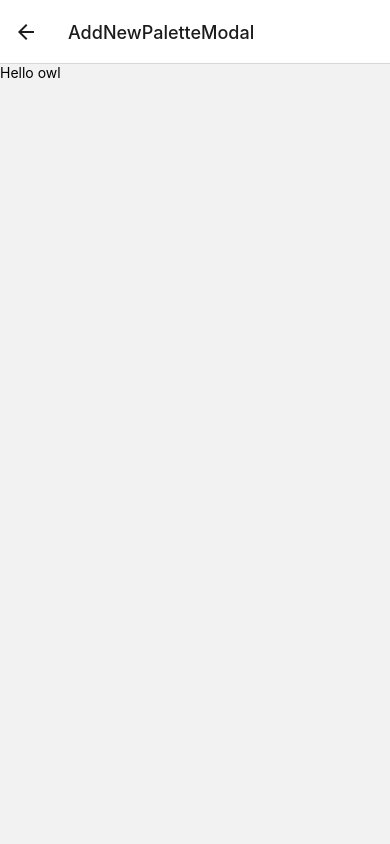
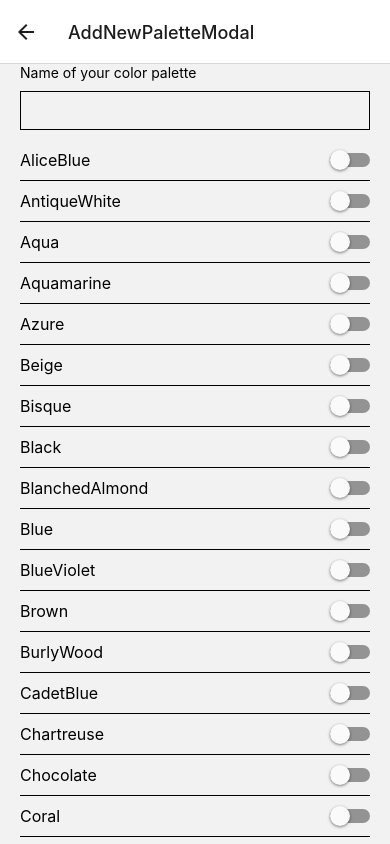
Before and after one commit to KocherginV/AwesomeProject, a React Native app: screen /AddNewPaletteModal in a window 390 px wide. Built offline with nearby package versions, Linux system fonts and the light colour scheme; no server answers.

Commit message:
filled color modal, wip

```diff
--- a/screens/ColorPaletteModal.js
+++ b/screens/ColorPaletteModal.js
@@ -1,12 +1,241 @@
-import React from 'react';
-import { View, Text } from 'react-native';
+import React, { useState } from 'react';
+import {
+  Text,
+  SafeAreaView,
+  ScrollView,
+  TextInput,
+  StyleSheet,
+  Switch,
+  View,
+  TouchableOpacity,
+  FlatList,
+} from 'react-native';
 
 const AddNewPaletteModal = () => {
+  const COLORS = [
+    { colorName: 'AliceBlue', hexCode: '#F0F8FF' },
+    { colorName: 'AntiqueWhite', hexCode: '#FAEBD7' },
+    { colorName: 'Aqua', hexCode: '#00FFFF' },
+    { colorName: 'Aquamarine', hexCode: '#7FFFD4' },
+    { colorName: 'Azure', hexCode: '#F0FFFF' },
+    { colorName: 'Beige', hexCode: '#F5F5DC' },
+    { colorName: 'Bisque', hexCode: '#FFE4C4' },
+    { colorName: 'Black', hexCode: '#000000' },
+    { colorName: 'BlanchedAlmond', hexCode: '#FFEBCD' },
+    { colorName: 'Blue', hexCode: '#0000FF' },
+    { colorName: 'BlueViolet', hexCode: '#8A2BE2' },
+    { colorName: 'Brown', hexCode: '#A52A2A' },
+    { colorName: 'BurlyWood', hexCode: '#DEB887' },
+    { colorName: 'CadetBlue', hexCode: '#5F9EA0' },
+    { colorName: 'Chartreuse', hexCode: '#7FFF00' },
+    { colorName: 'Chocolate', hexCode: '#D2691E' },
+    { colorName: 'Coral', hexCode: '#FF7F50' },
+    { colorName: 'CornflowerBlue', hexCode: '#6495ED' },
+    { colorName: 'Cornsilk', hexCode: '#FFF8DC' },
+    { colorName: 'Crimson', hexCode: '#DC143C' },
+    { colorName: 'Cyan', hexCode: '#00FFFF' },
+    { colorName: 'DarkBlue', hexCode: '#00008B' },
+    { colorName: 'DarkCyan', hexCode: '#008B8B' },
+    { colorName: 'DarkGoldenRod', hexCode: '#B8860B' },
+    { colorName: 'DarkGray', hexCode: '#A9A9A9' },
+    { colorName: 'DarkGrey', hexCode: '#A9A9A9' },
+    { colorName: 'DarkGreen', hexCode: '#006400' },
+    { colorName: 'DarkKhaki', hexCode: '#BDB76B' },
+    { colorName: 'DarkMagenta', hexCode: '#8B008B' },
+    { colorName: 'DarkOliveGreen', hexCode: '#556B2F' },
+    { colorName: 'Darkorange', hexCode: '#FF8C00' },
+    { colorName: 'DarkOrchid', hexCode: '#9932CC' },
+    { colorName: 'DarkRed', hexCode: '#8B0000' },
+    { colorName: 'DarkSalmon', hexCode: '#E9967A' },
+    { colorName: 'DarkSeaGreen', hexCode: '#8FBC8F' },
+    { colorName: 'DarkSlateBlue', hexCode: '#483D8B' },
+    { colorName: 'DarkSlateGray', hexCode: '#2F4F4F' },
+    { colorName: 'DarkSlateGrey', hexCode: '#2F4F4F' },
+    { colorName: 'DarkTurquoise', hexCode: '#00CED1' },
+    { colorName: 'DarkViolet', hexCode: '#9400D3' },
+    { colorName: 'DeepPink', hexCode: '#FF1493' },
+    { colorName: 'DeepSkyBlue', hexCode: '#00BFFF' },
+    { colorName: 'DimGray', hexCode: '#696969' },
+    { colorName: 'DimGrey', hexCode: '#696969' },
+    { colorName: 'DodgerBlue', hexCode: '#1E90FF' },
+    { colorName: 'FireBrick', hexCode: '#B22222' },
+    { colorName: 'FloralWhite', hexCode: '#FFFAF0' },
+    { colorName: 'ForestGreen', hexCode: '#228B22' },
+    { colorName: 'Fuchsia', hexCode: '#FF00FF' },
+    { colorName: 'Gainsboro', hexCode: '#DCDCDC' },
+    { colorName: 'GhostWhite', hexCode: '#F8F8FF' },
+    { colorName: 'Gold', hexCode: '#FFD700' },
+    { colorName: 'GoldenRod', hexCode: '#DAA520' },
+    { colorName: 'Gray', hexCode: '#808080' },
+    { colorName: 'Grey', hexCode: '#808080' },
+    { colorName: 'Green', hexCode: '#008000' },
+    { colorName: 'GreenYellow', hexCode: '#ADFF2F' },
+    { colorName: 'HoneyDew', hexCode: '#F0FFF0' },
+    { colorName: 'HotPink', hexCode: '#FF69B4' },
+    { colorName: 'IndianRed', hexCode: '#CD5C5C' },
+    { colorName: 'Indigo', hexCode: '#4B0082' },
+    { colorName: 'Ivory', hexCode: '#FFFFF0' },
+    { colorName: 'Khaki', hexCode: '#F0E68C' },
+    { colorName: 'Lavender', hexCode: '#E6E6FA' },
+    { colorName: 'LavenderBlush', hexCode: '#FFF0F5' },
+    { colorName: 'LawnGreen', hexCode: '#7CFC00' },
+    { colorName: 'LemonChiffon', hexCode: '#FFFACD' },
+    { colorName: 'LightBlue', hexCode: '#ADD8E6' },
+    { colorName: 'LightCoral', hexCode: '#F08080' },
+    { colorName: 'LightCyan', hexCode: '#E0FFFF' },
+    { colorName: 'LightGoldenRodYellow', hexCode: '#FAFAD2' },
+    { colorName: 'LightGray', hexCode: '#D3D3D3' },
+    { colorName: 'LightGrey', hexCode: '#D3D3D3' },
+    { colorName: 'LightGreen', hexCode: '#90EE90' },
+    { colorName: 'LightPink', hexCode: '#FFB6C1' },
+    { colorName: 'LightSalmon', hexCode: '#FFA07A' },
+    { colorName: 'LightSeaGreen', hexCode: '#20B2AA' },
+    { colorName: 'LightSkyBlue', hexCode: '#87CEFA' },
+    { colorName: 'LightSlateGray', hexCode: '#778899' },
+    { colorName: 'LightSlateGrey', hexCode: '#778899' },
+    { colorName: 'LightSteelBlue', hexCode: '#B0C4DE' },
+    { colorName: 'LightYellow', hexCode: '#FFFFE0' },
+    { colorName: 'Lime', hexCode: '#00FF00' },
+    { colorName: 'LimeGreen', hexCode: '#32CD32' },
+    { colorName: 'Linen', hexCode: '#FAF0E6' },
+    { colorName: 'Magenta', hexCode: '#FF00FF' },
+    { colorName: 'Maroon', hexCode: '#800000' },
+    { colorName: 'MediumAquaMarine', hexCode: '#66CDAA' },
+    { colorName: 'MediumBlue', hexCode: '#0000CD' },
+    { colorName: 'MediumOrchid', hexCode: '#BA55D3' },
+    { colorName: 'MediumPurple', hexCode: '#9370D8' },
+    { colorName: 'MediumSeaGreen', hexCode: '#3CB371' },
+    { colorName: 'MediumSlateBlue', hexCode: '#7B68EE' },
+    { colorName: 'MediumSpringGreen', hexCode: '#00FA9A' },
+    { colorName: 'MediumTurquoise', hexCode: '#48D1CC' },
+    { colorName: 'MediumVioletRed', hexCode: '#C71585' },
+    { colorName: 'MidnightBlue', hexCode: '#191970' },
+    { colorName: 'MintCream', hexCode: '#F5FFFA' },
+    { colorName: 'MistyRose', hexCode: '#FFE4E1' },
+    { colorName: 'Moccasin', hexCode: '#FFE4B5' },
+    { colorName: 'NavajoWhite', hexCode: '#FFDEAD' },
+    { colorName: 'Navy', hexCode: '#000080' },
+    { colorName: 'OldLace', hexCode: '#FDF5E6' },
+    { colorName: 'Olive', hexCode: '#808000' },
+    { colorName: 'OliveDrab', hexCode: '#6B8E23' },
+    { colorName: 'Orange', hexCode: '#FFA500' },
+    { colorName: 'OrangeRed', hexCode: '#FF4500' },
+    { colorName: 'Orchid', hexCode: '#DA70D6' },
+    { colorName: 'PaleGoldenRod', hexCode: '#EEE8AA' },
+    { colorName: 'PaleGreen', hexCode: '#98FB98' },
+    { colorName: 'PaleTurquoise', hexCode: '#AFEEEE' },
+    { colorName: 'PaleVioletRed', hexCode: '#D87093' },
+    { colorName: 'PapayaWhip', hexCode: '#FFEFD5' },
+    { colorName: 'PeachPuff', hexCode: '#FFDAB9' },
+    { colorName: 'Peru', hexCode: '#CD853F' },
+    { colorName: 'Pink', hexCode: '#FFC0CB' },
+    { colorName: 'Plum', hexCode: '#DDA0DD' },
+    { colorName: 'PowderBlue', hexCode: '#B0E0E6' },
+    { colorName: 'Purple', hexCode: '#800080' },
+    { colorName: 'Red', hexCode: '#FF0000' },
+    { colorName: 'RosyBrown', hexCode: '#BC8F8F' },
+    { colorName: 'RoyalBlue', hexCode: '#4169E1' },
+    { colorName: 'SaddleBrown', hexCode: '#8B4513' },
+    { colorName: 'Salmon', hexCode: '#FA8072' },
+    { colorName: 'SandyBrown', hexCode: '#F4A460' },
+    { colorName: 'SeaGreen', hexCode: '#2E8B57' },
+    { colorName: 'SeaShell', hexCode: '#FFF5EE' },
+    { colorName: 'Sienna', hexCode: '#A0522D' },
+    { colorName: 'Silver', hexCode: '#C0C0C0' },
+    { colorName: 'SkyBlue', hexCode: '#87CEEB' },
+    { colorName: 'SlateBlue', hexCode: '#6A5ACD' },
+    { colorName: 'SlateGray', hexCode: '#708090' },
+    { colorName: 'SlateGrey', hexCode: '#708090' },
+    { colorName: 'Snow', hexCode: '#FFFAFA' },
+    { colorName: 'SpringGreen', hexCode: '#00FF7F' },
+    { colorName: 'SteelBlue', hexCode: '#4682B4' },
+    { colorName: 'Tan', hexCode: '#D2B48C' },
+    { colorName: 'Teal', hexCode: '#008080' },
+    { colorName: 'Thistle', hexCode: '#D8BFD8' },
+    { colorName: 'Tomato', hexCode: '#FF6347' },
+    { colorName: 'Turquoise', hexCode: '#40E0D0' },
+    { colorName: 'Violet', hexCode: '#EE82EE' },
+    { colorName: 'Wheat', hexCode: '#F5DEB3' },
+    { colorName: 'White', hexCode: '#FFFFFF' },
+    { colorName: 'WhiteSmoke', hexCode: '#F5F5F5' },
+    { colorName: 'Yellow', hexCode: '#FFFF00' },
+    { colorName: 'YellowGreen', hexCode: '#9ACD' },
+  ];
+  const [isSelected, setIsSelected] = useState(false);
   return (
-    <View>
-      <Text>Hello owl</Text>
-    </View>
+    <SafeAreaView>
+      <View style={styles.container}>
+        <Text>Name of your color palette</Text>
+        <TextInput style={styles.input} />
+        <FlatList
+          style={styles.list}
+          data={COLORS}
+          keyExtractor={(item) => item.colorName}
+          renderItem={({ item }) => (
+            <View style={styles.view}>
+              <Text style={styles.colorName}>{item.colorName}</Text>
+              <Switch
+                value={isSelected}
+                onValueChange={setIsSelected}
+                style={styles.switch}
+              />
+            </View>
+          )}
+        />
+        <View style={styles.buttonContainer}>
+          <TouchableOpacity style={styles.button} onPress={() => {}}>
+            <Text style={styles.buttonText}>Submit!</Text>
+          </TouchableOpacity>
+        </View>
+      </View>
+    </SafeAreaView>
   );
 };
 
+const styles = StyleSheet.create({
+  container: {
+    marginLeft: 20,
+    marginRight: 20,
+  },
+  input: {
+    borderWidth: 1,
+    borderColor: 'black',
+    marginBottom: 10,
+    padding: 10,
+    marginTop: 10,
+  },
+  list: {
+    marginBottom: 50,
+  },
+  view: {
+    marginTop: 10,
+    flexDirection: 'row',
+    borderBottomWidth: 1,
+    paddingBottom: 10,
+    alignItems: 'center',
+  },
+  colorName: {
+    flex: 1,
+    fontSize: 16,
+  },
+  switch: {
+    color: 'teal',
+  },
+  button: {
+    backgroundColor: 'teal',
+    padding: 10,
+    borderRadius: 5,
+  },
+  buttonText: {
+    textAlign: 'center',
+    color: 'white',
+    fontWeight: 'bold',
+    fontSize: 16,
+  },
+  buttonContainer: {
+    margin: 20,
+    marginBottom: 10,
+  },
+});
+
 export default AddNewPaletteModal;
--- a/screens/Home.js
+++ b/screens/Home.js
@@ -63,6 +63,7 @@
     height: 50,
     backgroundColor: 'white',
     padding: 10,
+    paddingLeft: 0,
   },
   buttonText: {
     fontSize: 24,
```
